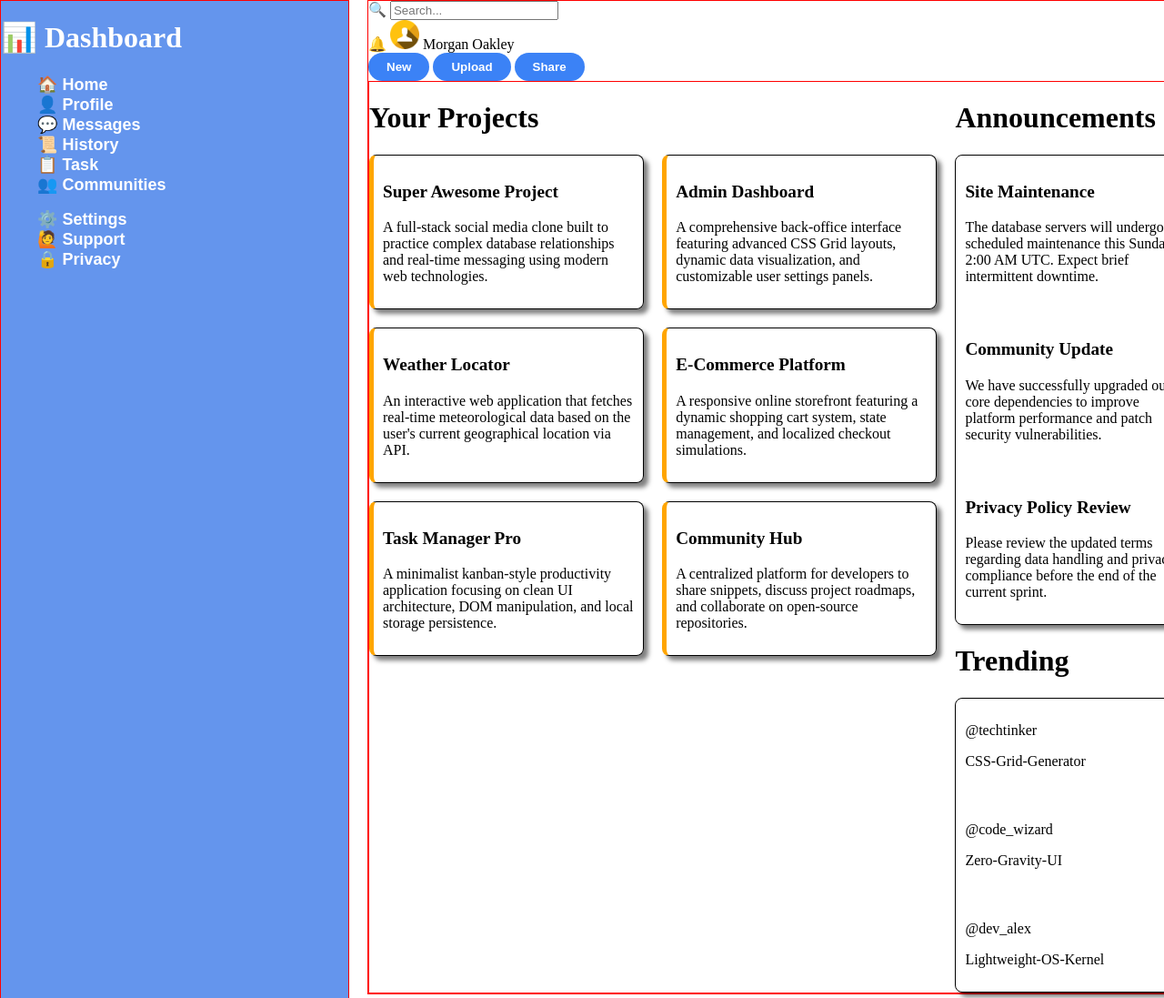
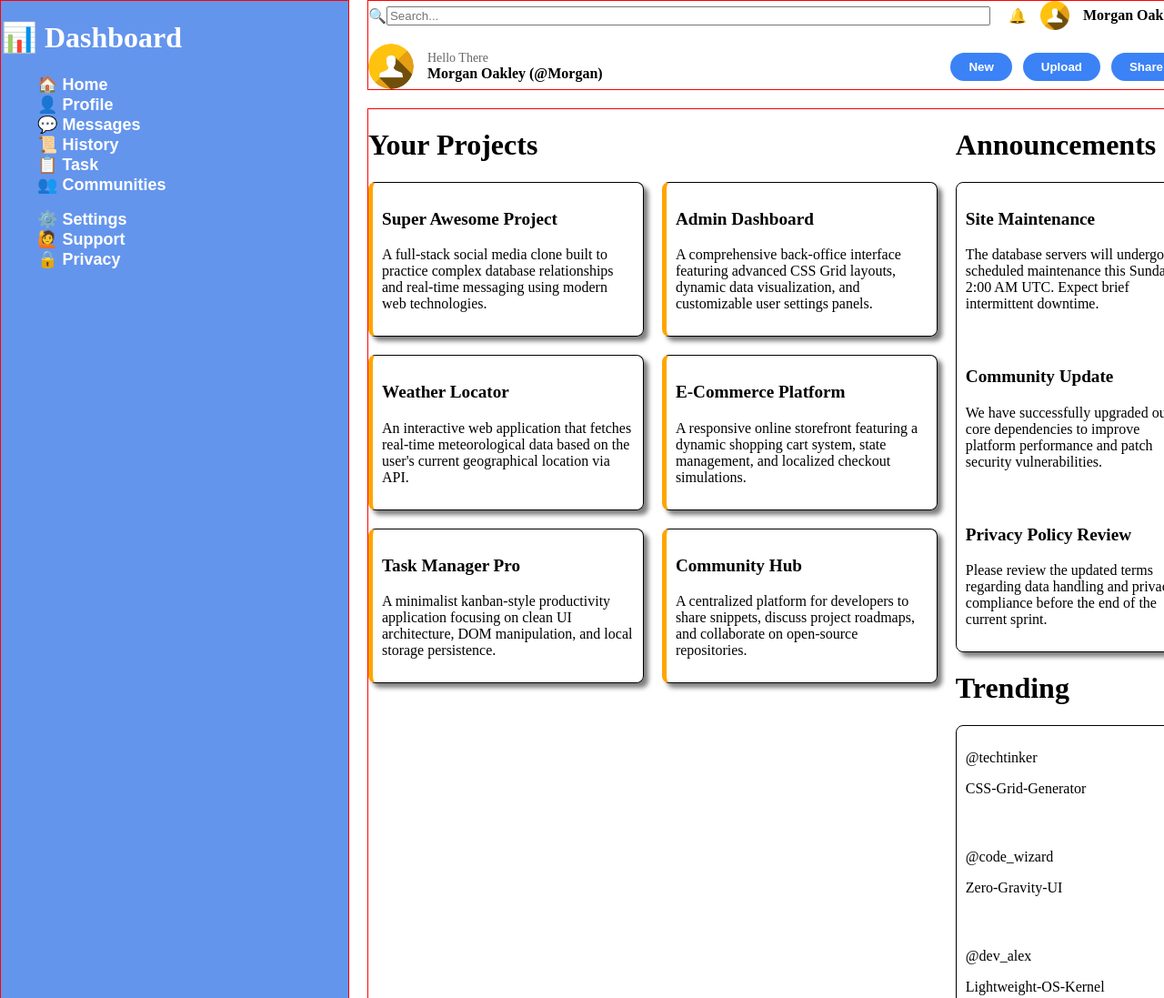
Before and after one commit to bbastiann/Project-Admin-Dashboard, a plain HTML site: page index.html in a window 1280 px wide. Shown: the top 1097 px of the page at 91% size. Drawn offline with Linux system fonts and the light colour scheme.

Commit message:
wip: header layout and profile section

```diff
--- a/css/style.css
+++ b/css/style.css
@@ -112,6 +112,10 @@ ul>li{
     width: 2rem;
 }
 
+.profile-avatar{
+    width: 4rem;
+}
+
 .btn-grid button {
     padding: 8px 20px;
     border: none;
@@ -121,3 +125,76 @@ ul>li{
     font-weight: bold;
     cursor: pointer;
 }
+
+.header {
+    display: grid;
+    grid-template-rows: auto auto;
+    gap: 15px;
+}
+
+
+.header-top {
+    display: grid;
+    grid-template-columns: 1fr auto;
+    gap: 20px;
+    align-items: center;
+}
+
+
+.search-bar {
+    display: grid;
+    grid-template-columns: auto 1fr;
+    align-items: center;
+}
+
+
+.profile-menu {
+    display: grid;
+    grid-template-columns: auto auto auto;
+    gap: 15px;
+    align-items: center;
+}
+
+.header-bottom {
+    display: grid;
+    grid-template-columns: 1fr auto;
+    align-items: center;
+    gap: 20px;
+}
+
+
+.profile {
+    display: grid;
+    grid-template-columns: auto 1fr;
+    gap: 15px;
+    align-items: center;
+}
+
+.profile-avatar {
+    width: 50px;
+    height: 50px;
+    border-radius: 50%;
+}
+
+.profile div {
+    display: grid;
+    grid-template-rows: auto auto;
+}
+
+.greeting {
+    font-size: 14px;
+    color: #666;
+    margin: 0;
+}
+
+.username {
+    font-weight: bold;
+    font-size: 16px;
+}
+
+
+.btn-grid {
+    display: grid;
+    grid-template-columns: repeat(3, auto);
+    gap: 12px;
+}
--- a/index.html
+++ b/index.html
@@ -33,7 +33,8 @@
             <div class="header">
                 <div class="header-top">
                     <div class="search-bar">
-                        🔍 <input type="text" placeholder="Search...">
+                        <span>🔍</span>
+                        <input type="text" placeholder="Search...">
                     </div>
                     <div class="profile-menu">
                         <span class="notification-icon">🔔</span>
@@ -42,10 +43,18 @@
                     </div>
                 </div>
                 <div class="header-bottom">
+                    <div class="profile">
+                        <img class="profile-avatar" src="img/icon.png" alt="Avatar">
+                        <div>
+                            <p class="greeting">Hello There</p>
+                            <span class="username">Morgan Oakley (@Morgan)</span>
+                        </div>
+                    </div>
                     <div class="btn-grid">
                         <button>New</button>
                         <button>Upload</button>
                         <button>Share</button>
+                    </div>
                 </div>
             </div>
         </div>
```
Lines whose indentation alone changed are shown as unchanged.
